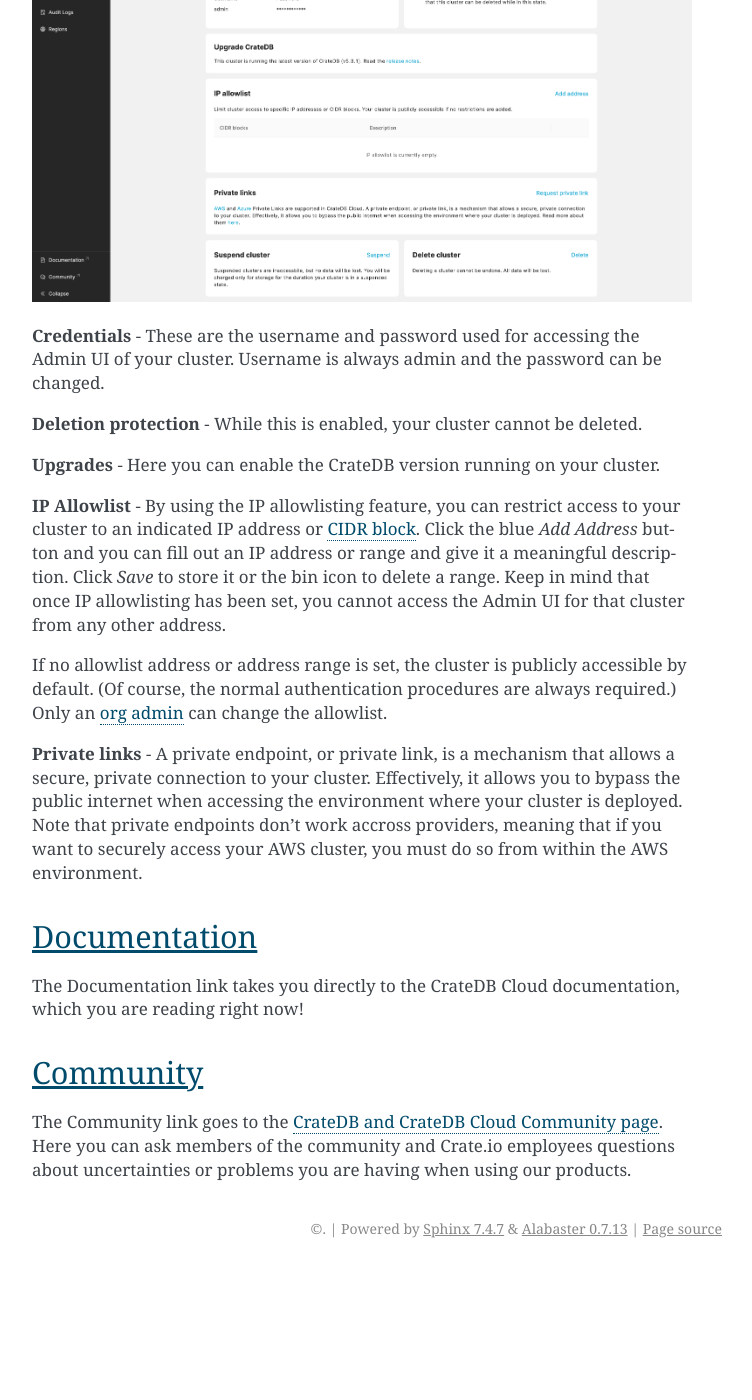
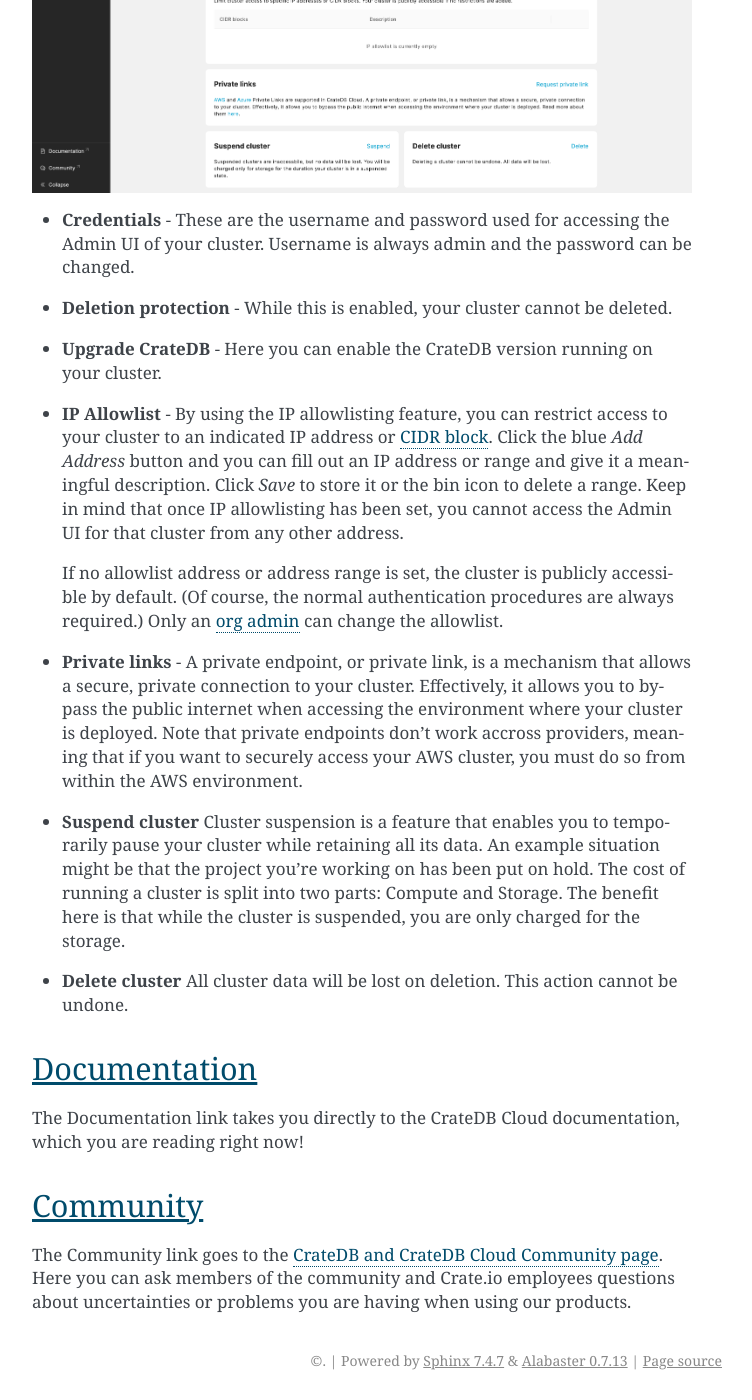
Before and after one commit to crate/cloud-reference, a Sphinx documentation site: the page built from docs/overview.rst, in a window 1280 px wide and 1400 px high, scrolled down 16973 px. Shown: the whole window, without its empty margins (388-1140 px from the left). Built offline with Sphinx 7.4.7, drawn with Linux system fonts in a browser that asks for light colours; before the commit the page ends 18241 px from its top, so only the background shows below that; some of the changed text lies outside the part shown.

Commit message:
Missed suspend/delete

```diff
--- a/docs/overview.rst
+++ b/docs/overview.rst
@@ -247,13 +247,13 @@
 ~~~~~~~~~~
 
 * **Import Data**: Import some data into your cluster using our data import
-tool.
+  tool.
 
 * **See my backups**: CrateDB Cloud clusters can now be cloned to a new
-cluster from any backup.
+  cluster from any backup.
 
 * **API endpoint**: CrateDB Cloud provides a Prometheus-compatible API
-endpoint for cluster metrics.
+  endpoint for cluster metrics.
 
 For more information on the CrateDB concepts used here, refer to the `CrateDB
 architecture documentation`_ or the :ref:`glossary<glossary>`.
@@ -478,34 +478,44 @@
 .. image:: _assets/img/cluster-manage.png
    :alt: Cloud Console Manage tab
 
-**Credentials** - These are the username and password used for accessing the
-Admin UI of your cluster. Username is always admin and the password can be
-changed.
+* **Credentials** - These are the username and password used for accessing the
+  Admin UI of your cluster. Username is always admin and the password can be
+  changed.
 
-**Deletion protection** - While this is enabled, your cluster cannot be
-deleted.
+* **Deletion protection** - While this is enabled, your cluster cannot be
+  deleted.
 
-**Upgrades** - Here you can enable the CrateDB version running on your
-cluster.
+* **Upgrade CrateDB** - Here you can enable the CrateDB version running on
+  your cluster.
 
-**IP Allowlist** - By using the IP allowlisting feature, you can restrict
-access to your cluster to an indicated IP address or `CIDR block`_. Click the
-blue *Add Address* button and you can fill out an IP address or range and give
-it a meaningful description. Click *Save* to store it or the bin icon to
-delete a range. Keep in mind that once IP allowlisting has been set, you
-cannot access the Admin UI for that cluster from any other address.
+* **IP Allowlist** - By using the IP allowlisting feature, you can restrict
+  access to your cluster to an indicated IP address or `CIDR block`_. Click
+  the blue *Add Address* button and you can fill out an IP address or range
+  and give it a meaningful description. Click *Save* to store it or the bin
+  icon to  delete a range. Keep in mind that once IP allowlisting has been
+  set, you cannot access the Admin UI for that cluster from any other address.
 
-If no allowlist address or address range is set, the cluster is publicly
-accessible by default. (Of course, the normal authentication procedures are
-always required.) Only an :ref:`org admin <org-roles>` can change the
-allowlist.
+  If no allowlist address or address range is set, the cluster is publicly
+  accessible by default. (Of course, the normal authentication procedures are
+  always required.) Only an :ref:`org admin <org-roles>` can change the
+  allowlist.
 
-**Private links** - A private endpoint, or private link, is a mechanism that
-allows a secure,  private connection to your cluster. Effectively, it allows
-you to bypass the public internet when accessing the environment where your
-cluster is deployed. Note that private endpoints don't work accross providers,
-meaning that if you want to securely access your AWS cluster, you must do so
-from within the AWS environment.
+* **Private links** - A private endpoint, or private link, is a mechanism
+  that allows a secure,  private connection to your cluster. Effectively, it
+  allows you to bypass the public internet when accessing the environment
+  where your cluster is deployed. Note that private endpoints don't work
+  accross providers, meaning that if you want to securely access your AWS
+  cluster, you must do so from within the AWS environment.
+
+* **Suspend cluster**
+  Cluster suspension is a feature that enables you to temporarily pause your
+  cluster while retaining all its data. An example situation might be that
+  the project you’re working on has been put on hold. The cost of running a
+  cluster is split into two parts: Compute and Storage. The benefit here is
+  that while the cluster is suspended, you are only charged for the storage.
+
+* **Delete cluster**
+  All cluster data will be lost on deletion. This action cannot be undone.
 
 .. _overview-docs:
 
```
